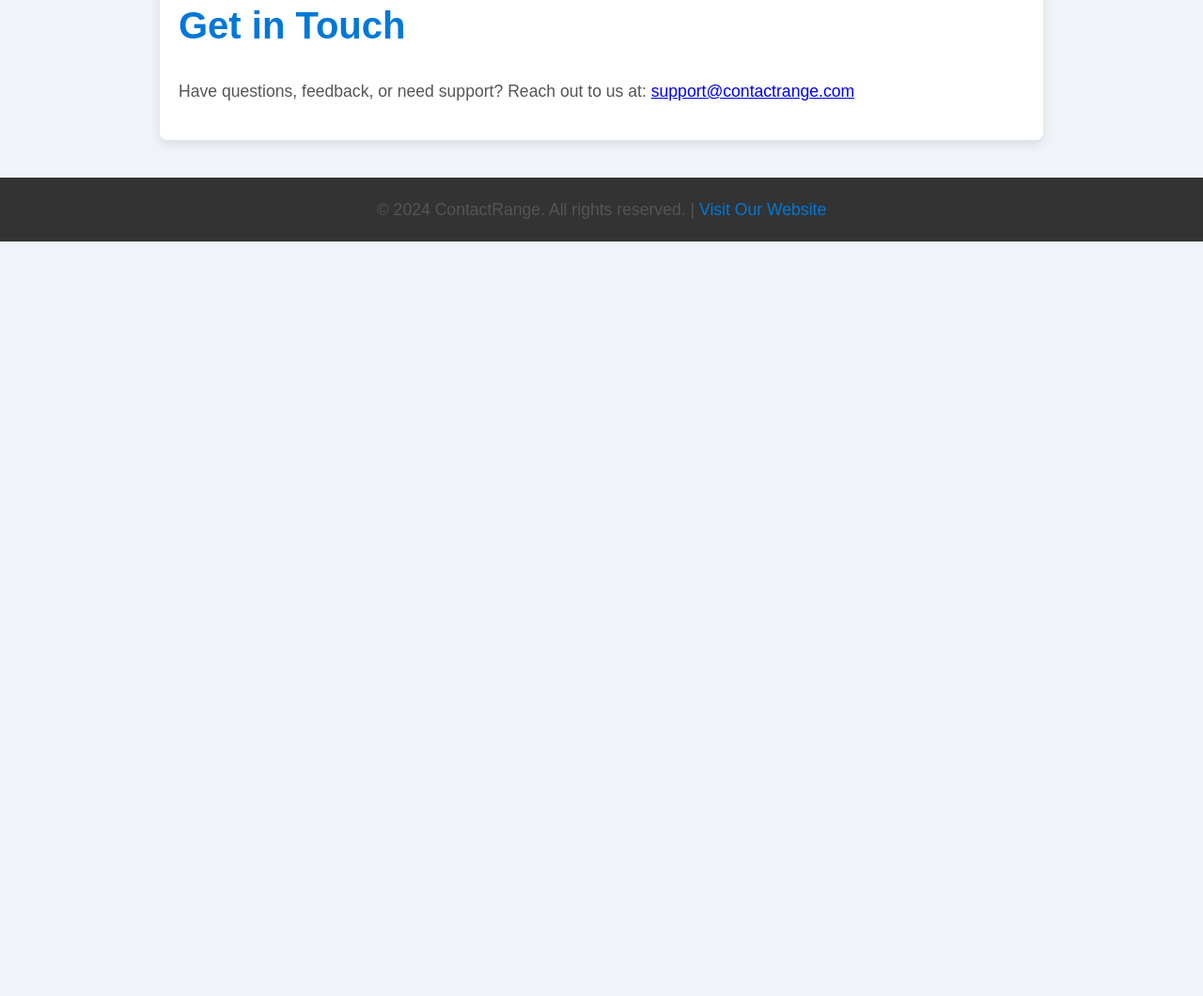
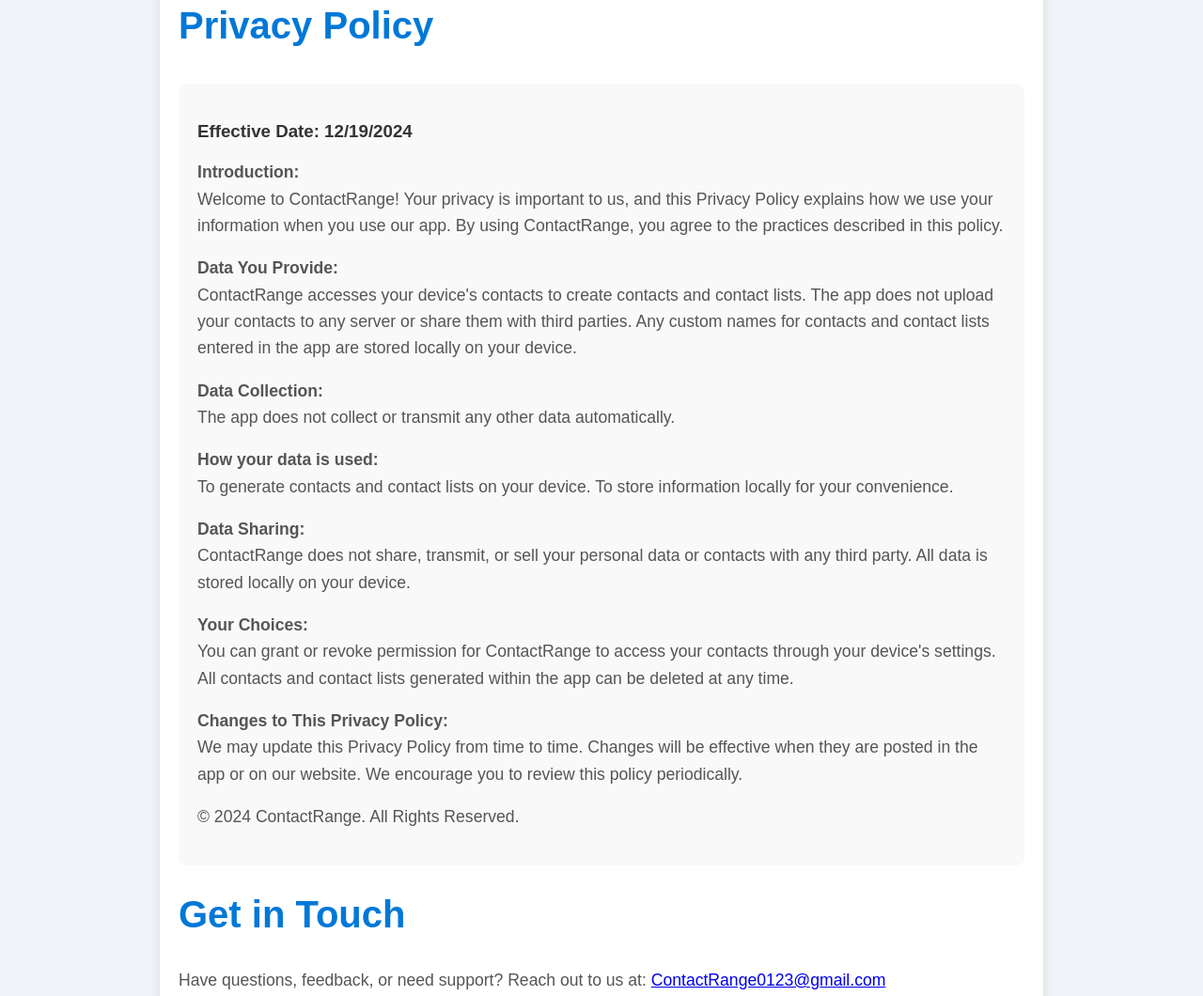
Before and after one commit to contactrange0123/Support, a plain HTML site: page index.html in a window 1280 px wide. Shown: the part 840-1900 px from the top of the page at 94% size. Before the commit the page ends 1097 px from the top, so only its background shows below. Drawn offline with Linux system fonts and the light colour scheme.

Commit message:
Update index.html

```diff
--- a/index.html
+++ b/index.html
@@ -97,6 +97,14 @@
         footer a:hover {
             text-decoration: underline;
         }
+
+        /* Privacy Policy Section */
+        .privacy-policy {
+            background-color: #f9f9f9;
+            padding: 20px;
+            border-radius: 8px;
+            margin-top: 40px;
+        }
     </style>
 </head>
 <body>
@@ -108,6 +116,7 @@
         <nav>
             <a href="#features">Features</a>
             <a href="#updates">Updates</a>
+            <a href="#privacy-policy">Privacy Policy</a>
             <a href="#contact">Contact</a>
         </nav>
     </header>
@@ -132,10 +141,37 @@
         <p><strong>Version 1.1 (December 2024):</strong> Improved performance, bug fixes, and added dark mode support!</p>
         <p><strong>Version 1.0 (November 2024):</strong> Initial release of ContactRange, bringing innovative contact management to your iOS device.</p>
 
+        <h2 id="privacy-policy">Privacy Policy</h2>
+        <div class="privacy-policy">
+            <h3>Effective Date: 12/19/2024</h3>
+            <p><strong>Introduction:</strong><br>
+            Welcome to ContactRange! Your privacy is important to us, and this Privacy Policy explains how we use your information when you use our app. By using ContactRange, you agree to the practices described in this policy.
+            </p>
+            <p><strong>Data You Provide:</strong><br>
+            ContactRange accesses your device's contacts to create contacts and contact lists. The app does not upload your contacts to any server or share them with third parties. Any custom names for contacts and contact lists entered in the app are stored locally on your device.
+            </p>
+            <p><strong>Data Collection:</strong><br>
+            The app does not collect or transmit any other data automatically.
+            </p>
+            <p><strong>How your data is used:</strong><br>
+            To generate contacts and contact lists on your device. To store information locally for your convenience.
+            </p>
+            <p><strong>Data Sharing:</strong><br>
+            ContactRange does not share, transmit, or sell your personal data or contacts with any third party. All data is stored locally on your device.
+            </p>
+            <p><strong>Your Choices:</strong><br>
+            You can grant or revoke permission for ContactRange to access your contacts through your device's settings. All contacts and contact lists generated within the app can be deleted at any time.
+            </p>
+            <p><strong>Changes to This Privacy Policy:</strong><br>
+            We may update this Privacy Policy from time to time. Changes will be effective when they are posted in the app or on our website. We encourage you to review this policy periodically.
+            </p>
+            <p>&copy; 2024 ContactRange. All Rights Reserved.</p>
+        </div>
+
         <h2 id="contact">Get in Touch</h2>
         <p>
             Have questions, feedback, or need support? Reach out to us at:
-            <a href="mailto:support@contactrange.com">support@contactrange.com</a>
+            <a href="mailto:ContactRange0123@gmail.com">ContactRange0123@gmail.com</a>
         </p>
     </div>
 
```
